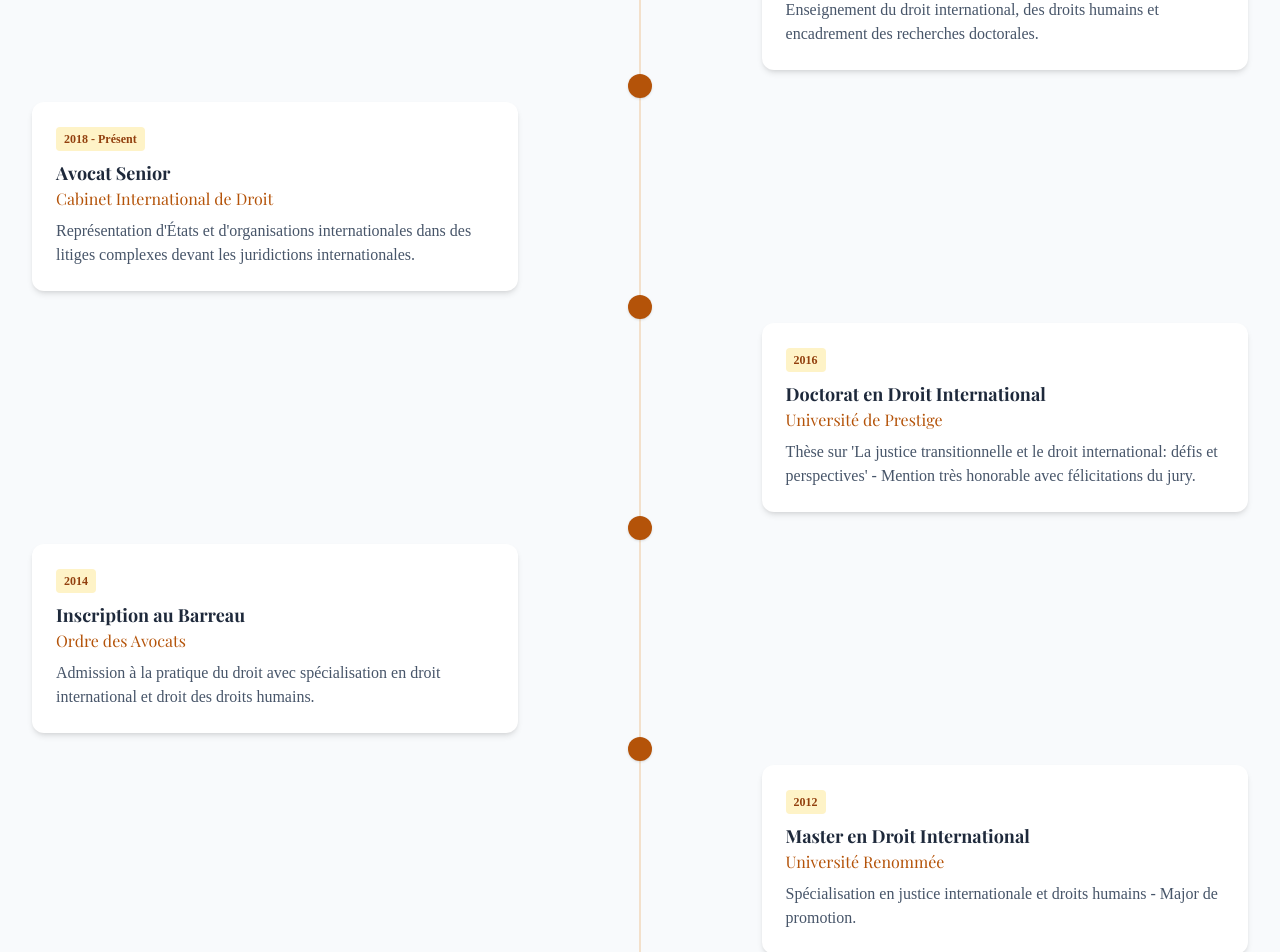
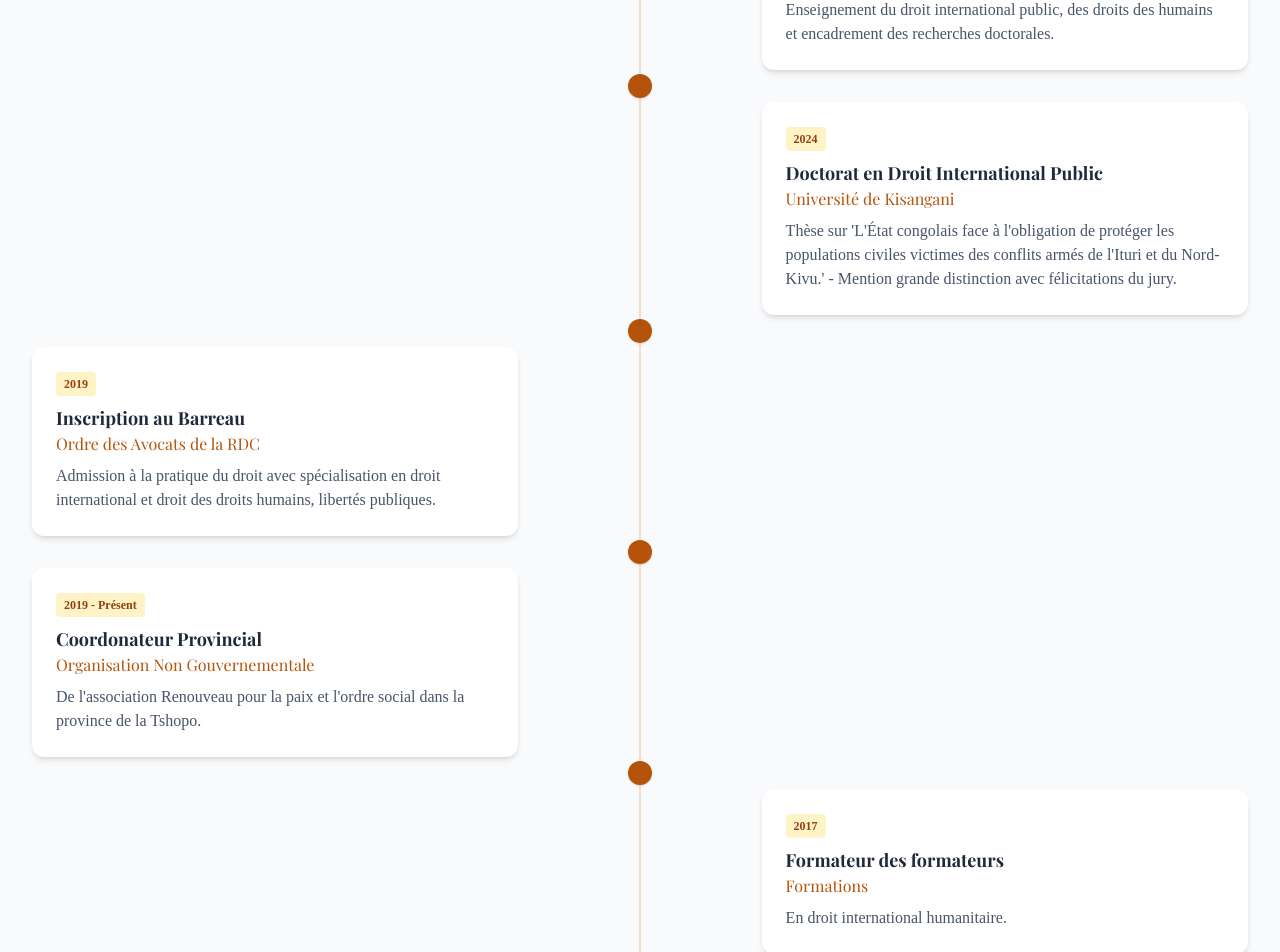
Before and after one commit to Jjoel90/Portofolio_PhD_Katuala, a React (Vite) app in the folder project/: page / in a window 1280 px wide. Shown: the part 2200-3152 px from the top of the page. Built offline with nearby package versions, Linux system fonts and the light colour scheme.

Commit message:
modification et finition parcours

```diff
--- a/project/src/components/Experience.tsx
+++ b/project/src/components/Experience.tsx
@@ -51,40 +51,40 @@ export const Experience = () => {
           <div className="hidden md:block absolute left-1/2 transform -translate-x-1/2 h-full w-0.5 bg-amber-600/20"></div>
 
           <TimelineItem
-            year="2020 - Présent"
-            title="Maître de Conférences en Droit International"
+            year="2024 - Présent"
+            title="Professeur des Universités"
             subtitle="Université Internationale"
-            description="Enseignement du droit international, des droits humains et encadrement des recherches doctorales."
+            description="Enseignement du droit international public, des droits des humains et encadrement des recherches doctorales."
           />
 
           <TimelineItem
-            year="2018 - Présent"
-            title="Avocat Senior"
-            subtitle="Cabinet International de Droit"
-            description="Représentation d'États et d'organisations internationales dans des litiges complexes devant les juridictions internationales."
+            year="2024"
+            title="Doctorat en Droit International Public"
+            subtitle="Université de Kisangani"
+            description="Thèse sur 'L'État congolais face à l'obligation de protéger les populations civiles victimes des conflits armés de l'Ituri et du Nord-Kivu.' - Mention grande distinction avec félicitations du jury."
+          />
+
+          <TimelineItem
+            year="2019"
+            title="Inscription au Barreau"
+            subtitle="Ordre des Avocats de la RDC"
+            description="Admission à la pratique du droit avec spécialisation en droit international et droit des droits humains, libertés publiques."
             isLeft={true}
           />
 
           <TimelineItem
-            year="2016"
-            title="Doctorat en Droit International"
-            subtitle="Université de Prestige"
-            description="Thèse sur 'La justice transitionnelle et le droit international: défis et perspectives' - Mention très honorable avec félicitations du jury."
-          />
-
-          <TimelineItem
-            year="2014"
-            title="Inscription au Barreau"
-            subtitle="Ordre des Avocats"
-            description="Admission à la pratique du droit avec spécialisation en droit international et droit des droits humains."
+            year="2019 - Présent"
+            title="Coordonateur Provincial"
+            subtitle="Organisation Non Gouvernementale"
+            description="De l'association Renouveau pour la paix et l'ordre social dans la province de la Tshopo."
             isLeft={true}
           />
 
           <TimelineItem
-            year="2012"
-            title="Master en Droit International"
-            subtitle="Université Renommée"
-            description="Spécialisation en justice internationale et droits humains - Major de promotion."
+            year="2017"
+            title="Formateur des formateurs"
+            subtitle="Formations"
+            description="En droit international humanitaire."
           />
         </div>
       </div>
--- a/project/src/components/Expertise.tsx
+++ b/project/src/components/Expertise.tsx
@@ -40,7 +40,7 @@ export const Expertise = () => {
           <ExpertiseCard
             icon={<Globe size={40} />}
             title="Doctorat en Droit International Public Université de Kisangani"
-            description="These sur: l'Etat congolais face a l'obligation de protéger les populations ciles victimes des conflits armés de l'Ituri et du Nord-Kivu. Mention grande distinction."
+            description="These sur: l'État congolais face à l'obligation de protéger les populations civiles victimes des conflits armés de l'Ituri et du Nord-Kivu. Mention grande distinction."
           />
 
           <ExpertiseCard
@@ -52,13 +52,13 @@ export const Expertise = () => {
           <ExpertiseCard
             icon={<Building size={40} />}
             title="Inscription au Barreau"
-            description="Ordre des Avocats de la République Dvmocratique du Congo. Admission a la pratique du droit avec spvcialisation droit international pénal et droits humains, libertés publiques."
+            description="Ordre des Avocats de la République Démocratique du Congo. Admission à la pratique du droit avec spécialisation droit international pénal et droits humains, libertés publiques."
           />
 
           <ExpertiseCard
             icon={<Gavel size={40} />}
             title="Droit International Public"
-            description="Spéciaiste de droit international pénal et droit des conflits armés. Avec une plus value sur les relations enre Etats, des traités internationaux et du fonctionnement des organisations internationales."
+            description="Spécialiste de droit international pénal et droit des conflits armés. Avec une plus value sur les relations entre États, des traités internationaux et du fonctionnement des organisations internationales."
           />
 
           <ExpertiseCard
```
